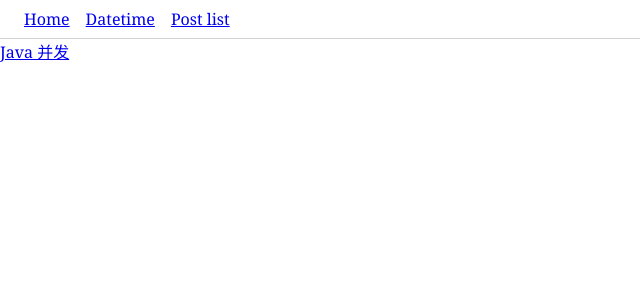
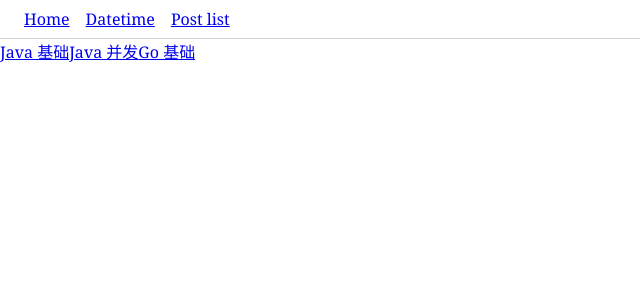
Before and after one commit to xyzwps/xyzwps.github.io, a Next.js app: page / in a window 1280 px wide. Shown: the top 300 px of the page, without its empty margins (0-640 px from the left). Built offline with nearby package versions, Linux system fonts and the light colour scheme.

Commit message:
调整页面展示

```diff
--- a/components/adoc.tsx
+++ b/components/adoc.tsx
@@ -1,9 +1,13 @@
 import { AdocInfo } from "../types"
 import dayjs from "dayjs"
+import Head from "next/head"
 
 const Adoc: React.FC<{ adocInfo: AdocInfo }> = ({ adocInfo }) => {
   return (
     <>
+      <Head>
+        <title>{adocInfo.title}</title>
+      </Head>
       <h1>{adocInfo.title}</h1>
       <small>
         {adocInfo.author} | v{adocInfo.version} | {dayjs(adocInfo.date).format("YYYY年M月D日")}
--- a/pages/index.tsx
+++ b/pages/index.tsx
@@ -1,11 +1,21 @@
 import PageLayout from "../segments/PageLayout"
 import Link from "next/link"
+import Head from "next/head"
 
 const HomePage: React.FC<Record<string, unknown>> = () => {
   return (
     <PageLayout>
+      <Head>
+        <title>主页</title>
+      </Head>
+      <Link href="/post/java/basic/index">
+        <a>Java 基础</a>
+      </Link>
       <Link href="/post/java/concurrency/index">
         <a>Java 并发</a>
+      </Link>
+      <Link href="/post/go/basic/index">
+        <a>Go 基础</a>
       </Link>
     </PageLayout>
   )
```
Also changed, not shown: pages/post-list.tsx (+5 -2 lines).
